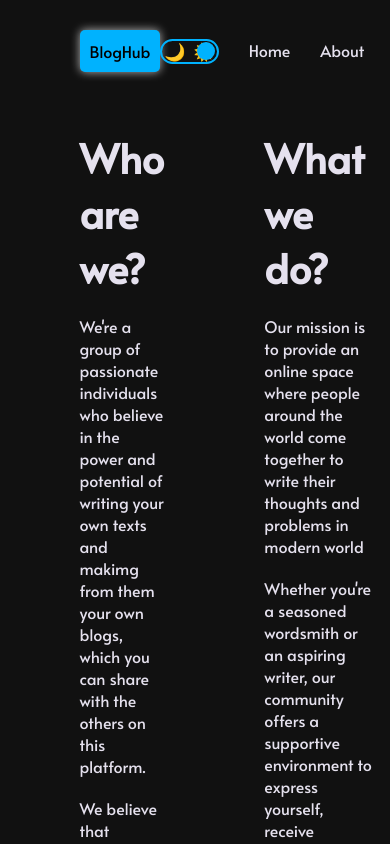
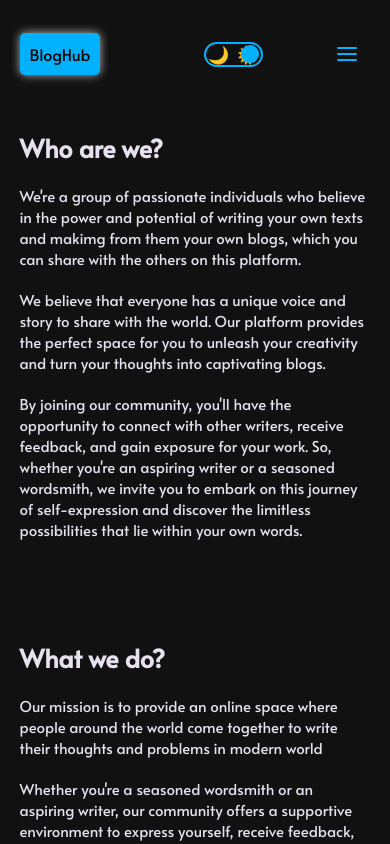
Before and after one commit to Nixk25/nextjs, a Next.js app: page /about in a window 390 px wide. Shown: the top 844 px of the page. Built offline with nearby package versions, Linux system fonts and the light colour scheme; no server answers.

Commit message:
zacatek a pokracovani responzivity

```diff
--- a/package.json
+++ b/package.json
@@ -12,11 +12,13 @@
     "bcryptjs": "^2.4.3",
     "eslint": "8.45.0",
     "eslint-config-next": "13.4.12",
+    "hamburger-react": "^2.5.0",
     "mongoose": "6.11.1",
     "next": "13.4.12",
     "next-auth": "^4.22.3",
     "react": "18.2.0",
     "react-dom": "18.2.0",
+    "react-router-dom": "^6.15.0",
     "swr": "^2.2.1"
   }
 }
--- a/src/app/about/page.module.css
+++ b/src/app/about/page.module.css
@@ -21,3 +21,32 @@
   font-size: 40px;
   color: var(--secondary-color);
 }
+
+.desc {
+  width: 100%;
+}
+
+@media (max-width: 700px) {
+  .desc {
+    font-size: 15px;
+  }
+
+  .headline {
+    font-size: 25px;
+  }
+}
+
+@media (max-width: 600px) {
+  .texts {
+    margin-bottom: 80px;
+    flex-direction: column;
+  }
+
+  .left {
+    width: 100%;
+  }
+
+  .right {
+    width: 100%;
+  }
+}
--- a/src/app/blog/[id]/page.module.css
+++ b/src/app/blog/[id]/page.module.css
@@ -45,3 +45,22 @@
   justify-content: center;
   align-items: center;
 }
+
+@media (max-width: 900px) {
+  .top {
+    flex-direction: column;
+  }
+
+  .imgContainer {
+    width: auto !important;
+    height: 200px;
+  }
+
+  .image {
+    width: 100%;
+  }
+
+  .container {
+    margin-bottom: 80px;
+  }
+}
--- a/src/app/blog/page.module.css
+++ b/src/app/blog/page.module.css
@@ -26,10 +26,13 @@
 
 .title {
   font-size: 30px;
+  font-weight: bold;
+  color: var(--main-color);
 }
 
 .img {
   object-fit: contain;
+  width: 100%;
 }
 
 .loading {
@@ -37,3 +40,23 @@
   justify-content: center;
   align-items: center;
 }
+
+@media (max-width: 900px) {
+  .title {
+    font-size: 23px;
+  }
+
+  .blogPost {
+    flex-direction: column;
+    gap: 10px;
+  }
+
+  .container {
+    margin-bottom: 100px;
+  }
+
+  .imgContainer {
+    width: auto !important;
+    height: 200px;
+  }
+}
--- a/src/app/components/navbar/Navbar.jsx
+++ b/src/app/components/navbar/Navbar.jsx
@@ -1,14 +1,19 @@
 "use client";
 
-import React from "react";
+import React, { useState } from "react";
 import Link from "next/link";
 import styles from "./navbar.module.css";
 import DarkModeToggle from "../darkModeToggle/DarkModeToggle";
 import { signOut, useSession } from "next-auth/react";
+import { usePathname } from "next/navigation";
+import { Squash as Hamburger } from "hamburger-react";
 
 const Navbar = () => {
+  const pathname = usePathname();
   const session = useSession();
+  const [navOpen, setNavOpen] = useState(false);
   return (
+    <>
       <div className={styles.container}>
         <div className={styles.links}>
           <div className={styles.linksLeft}>
@@ -18,21 +23,36 @@ const Navbar = () => {
           </div>
           <div className={styles.linksRight}>
             <DarkModeToggle />
-          <Link className={styles.link} href="/">
+            <div className={styles.invisible}>
+              <Link className={`${pathname === "/" ? "active" : ""}`} href="/">
                 Home
               </Link>
-          <Link className={styles.link} href="/about">
+              <Link
+                className={`${pathname === "/about" ? "active" : ""}`}
+                href="/about"
+              >
                 About
               </Link>
-          <Link className={styles.link} href="/blog">
+              <Link
+                className={`${pathname === "/blog" ? "active" : ""}`}
+                href="/blog"
+              >
                 Blog
               </Link>
-          <Link className={styles.link} href="/contact">
+              <Link
+                className={`${pathname === "/contact" ? "active" : ""}`}
+                href="/contact"
+              >
                 Contact
               </Link>
-          <Link className={styles.link} href="/dashboard">
+              <Link
+                className={`${pathname === "/dashboard" ? "active" : ""}`}
+                href="/dashboard"
+              >
                 Dashboard
               </Link>
+            </div>
+
             <div className={styles.logoutBtnContainer}>
               {session.status === "authenticated" && (
                 <button className={styles.logoutBtn} onClick={signOut}>
@@ -40,9 +60,64 @@ const Navbar = () => {
                 </button>
               )}
             </div>
+
+            <div className={styles.hamburger}>
+              <Hamburger
+                size={20}
+                rounded
+                color="#00b2fe"
+                toggle={() => {
+                  setNavOpen(true);
+                }}
+              />
             </div>
           </div>
         </div>
+      </div>
+      {navOpen ? (
+        <div className={styles.menu}>
+          <div
+            className={styles.closeMenu}
+            onClick={() => {
+              setNavOpen(false);
+            }}
+          >
+            X
+          </div>
+          <div className={styles.menuLinks}>
+            <Link className={`${pathname === "/" ? "active" : ""}`} href="/">
+              Home
+            </Link>
+            <Link
+              className={`${pathname === "/about" ? "active" : ""}`}
+              href="/about"
+            >
+              About
+            </Link>
+            <Link
+              className={`${pathname === "/blog" ? "active" : ""}`}
+              href="/blog"
+            >
+              Blog
+            </Link>
+            <Link
+              className={`${pathname === "/contact" ? "active" : ""}`}
+              href="/contact"
+            >
+              Contact
+            </Link>
+            <Link
+              className={`${pathname === "/dashboard" ? "active" : ""}`}
+              href="/dashboard"
+            >
+              Dashboard
+            </Link>
+          </div>
+        </div>
+      ) : (
+        ""
+      )}
+    </>
   );
 };
 
--- a/src/app/components/navbar/navbar.module.css
+++ b/src/app/components/navbar/navbar.module.css
@@ -1,6 +1,7 @@
 .container {
   height: 100px;
   margin-top: 30px;
+  position: relative;
 }
 
 .links {
@@ -12,6 +13,7 @@
 .linksRight {
   display: flex;
   gap: 30px;
+  align-items: center;
 }
 
 .logo {
@@ -39,6 +41,11 @@
   align-items: center;
 }
 
+.invisible {
+  display: flex;
+  gap: 30px;
+}
+
 .logoutBtn {
   border: none;
   padding: 5px 10px;
@@ -46,3 +53,77 @@
   background-color: var(--main-color);
   cursor: pointer;
 }
+
+.hamburger {
+  display: none;
+}
+
+.menuLinks {
+  display: flex;
+  gap: 40px;
+  flex-direction: column;
+}
+
+.menu {
+  background-color: white;
+  color: #000;
+  justify-content: center;
+  align-items: center;
+  display: flex;
+  height: 70%;
+  border-radius: 20px 0 0 20px;
+  width: 20%;
+  position: fixed;
+  top: 0;
+  right: 0;
+  z-index: 100;
+  transition: all ease 3s;
+  opacity: 0;
+}
+
+.closeMenu {
+  color: #000;
+  position: absolute;
+  top: 30px;
+  right: 20px;
+  transition: all ease 0.3s;
+  cursor: pointer;
+}
+
+.closeMenu:hover {
+  color: red;
+  scale: 1.5;
+  filter: brightness(1.5);
+}
+
+.closeMenu:active {
+  scale: 0.8;
+  filter: brightness(1.5);
+}
+
+@media (max-width: 900px) {
+  .invisible {
+    display: none;
+  }
+
+  .hamburger {
+    display: block;
+  }
+
+  .menu {
+    opacity: 1;
+  }
+}
+
+@media (max-width: 500px) {
+  .menu {
+    width: max-content;
+    padding: 20px;
+  }
+}
+
+@media (max-width: 350px) {
+  .linksRight {
+    gap: 10px;
+  }
+}
--- a/src/app/contact/page.module.css
+++ b/src/app/contact/page.module.css
@@ -2,7 +2,7 @@
   font-size: 70px;
   text-align: center;
   margin-bottom: 50px;
-  color: var(--secondary-color);
+  color: #fff;
 }
 
 .content {
@@ -86,3 +86,29 @@
 .btn:active {
   scale: 0.8;
 }
+
+@media (max-width: 1000px) {
+  .content {
+    flex-direction: column;
+    gap: 50px;
+    justify-content: center;
+    align-items: center;
+    width: 100%;
+  }
+
+  .imgContainer {
+    width: 300px;
+    height: auto;
+  }
+
+  .img {
+    width: 100%;
+    display: flex;
+    justify-content: center;
+    align-items: center;
+  }
+
+  .left {
+    flex: none;
+  }
+}
--- a/src/app/globals.css
+++ b/src/app/globals.css
@@ -23,6 +23,10 @@ a {
   color: inherit;
 }
 
+.active {
+  color: var(--main-color);
+}
+
 .theme {
   transition: all ease 1s;
 }
@@ -40,7 +44,6 @@ a {
 .container {
   max-width: 90%;
   margin: 0 auto;
-  padding: 0 60px;
   min-height: 100vh;
   display: flex;
   flex-direction: column;
--- a/src/app/layout.js
+++ b/src/app/layout.js
@@ -4,6 +4,7 @@ import Navbar from './components/navbar/Navbar'
 import Footer from './components/footer/Footer'
 import { ThemeProvider } from './context/ThemeContext'
 import AuthProvider from './components/AuthProvider/AuthProvider'
+
 
 const alata = Alata({weight:"400", subsets: ["latin"]})
 
--- a/src/app/page.module.css
+++ b/src/app/page.module.css
@@ -41,3 +41,39 @@
     transform: translateY(10px);
   }
 }
+
+@media (max-width: 1150px) {
+  .headline {
+    font-size: 40px;
+  }
+
+  .desc {
+    font-size: 18px;
+  }
+}
+
+@media (max-width: 880px) {
+  .container {
+    display: flex;
+    flex-direction: column;
+  }
+
+  .img {
+    height: 300px;
+  }
+}
+
+@media (max-width: 440px) {
+  .headline {
+    font-size: 30px;
+  }
+
+  .desc {
+    font-size: 16px;
+  }
+
+  .img {
+    height: 200px;
+    margin-bottom: 80px;
+  }
+}
```
Also changed, not shown: src/app/blog/[id]/page.jsx (+6 -1 lines), src/app/contact/page.jsx (+5 -2 lines), 1 other file (tests, documents, lock files or other folders). Lines whose indentation alone changed are shown as unchanged.
